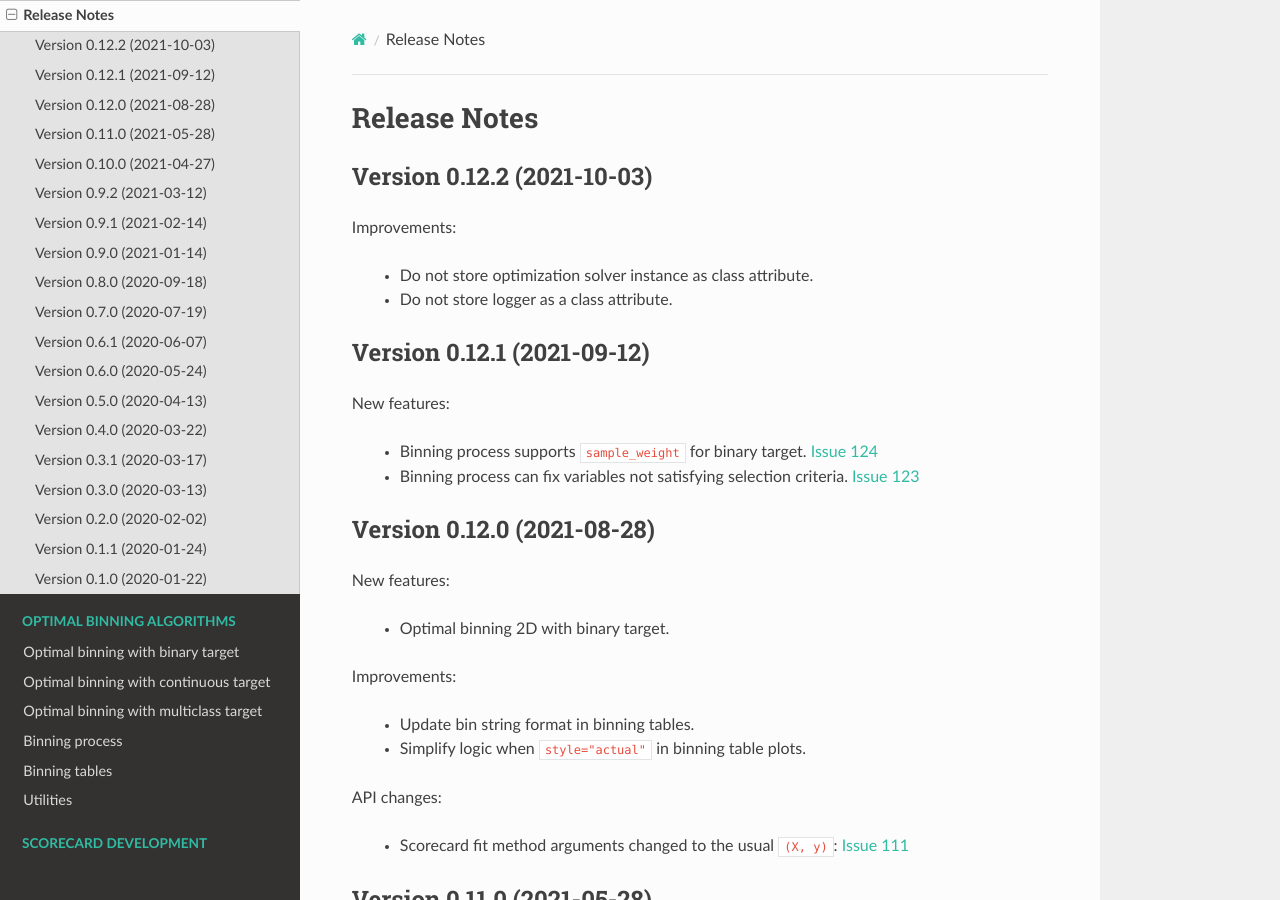
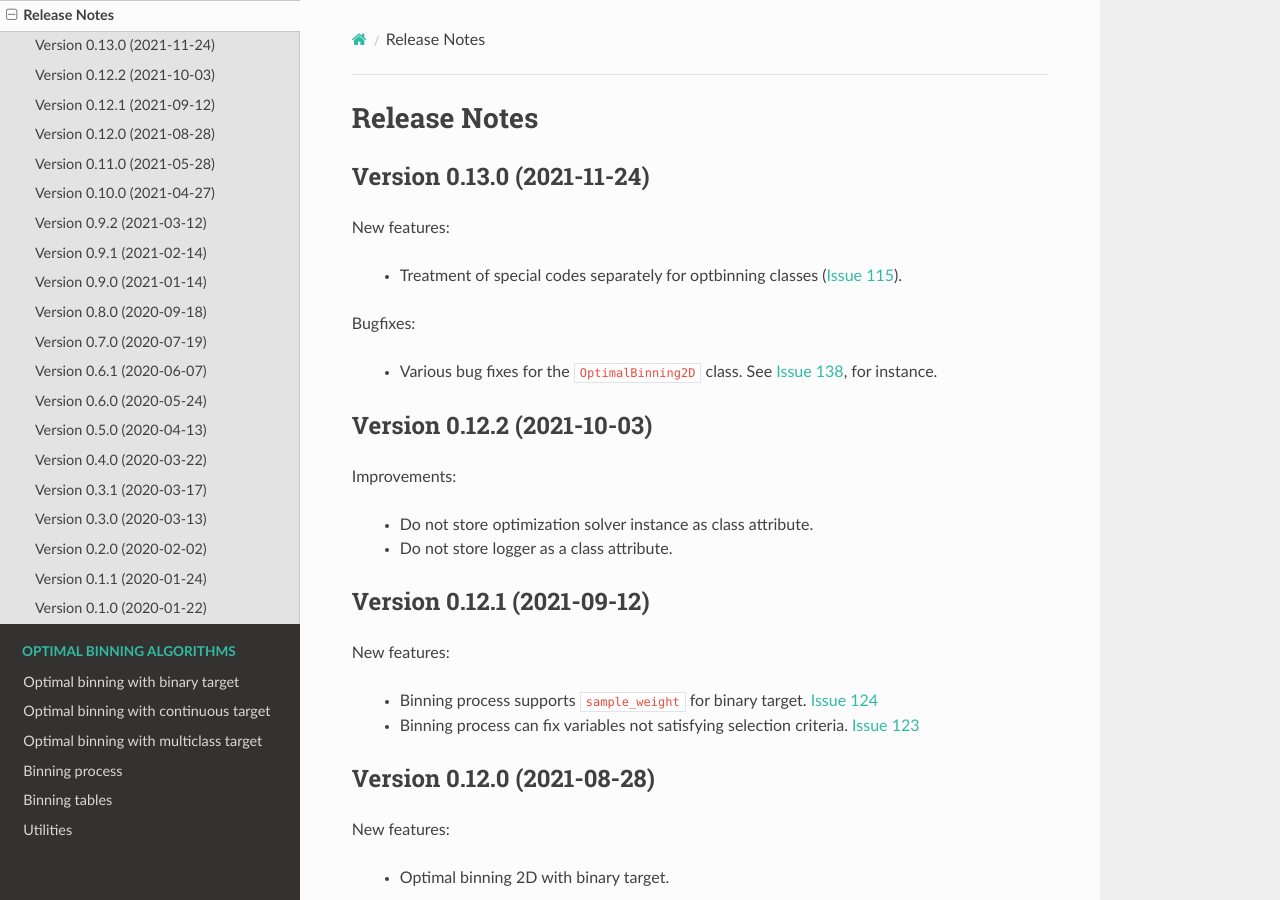
Before and after one commit to guillermo-navas-palencia/optbinning, a Sphinx documentation site: the page built from doc/source/release_notes.rst, in a window 1280 px wide and 900 px high. Built offline with Sphinx 7.4.7 and the Read the Docs theme 2.0.0, drawn with Linux system fonts in a browser that asks for light colours.

Commit message:
Update release notes

```diff
--- a/doc/source/release_notes.rst
+++ b/doc/source/release_notes.rst
@@ -1,5 +1,18 @@
 Release Notes
 =============
+
+
+Version 0.13.0 (2021-11-24)
+---------------------------
+
+New features:
+
+   - Treatment of special codes separately for optbinning classes (`Issue 115 <https://github.com/guillermo-navas-palencia/optbinning/issues/115>`_).
+
+Bugfixes:
+
+   - Various bug fixes for the ``OptimalBinning2D`` class. See `Issue 138 <https://github.com/guillermo-navas-palencia/optbinning/issues/138>`_, for instance.
+
 
 Version 0.12.2 (2021-10-03)
 ---------------------------
```
